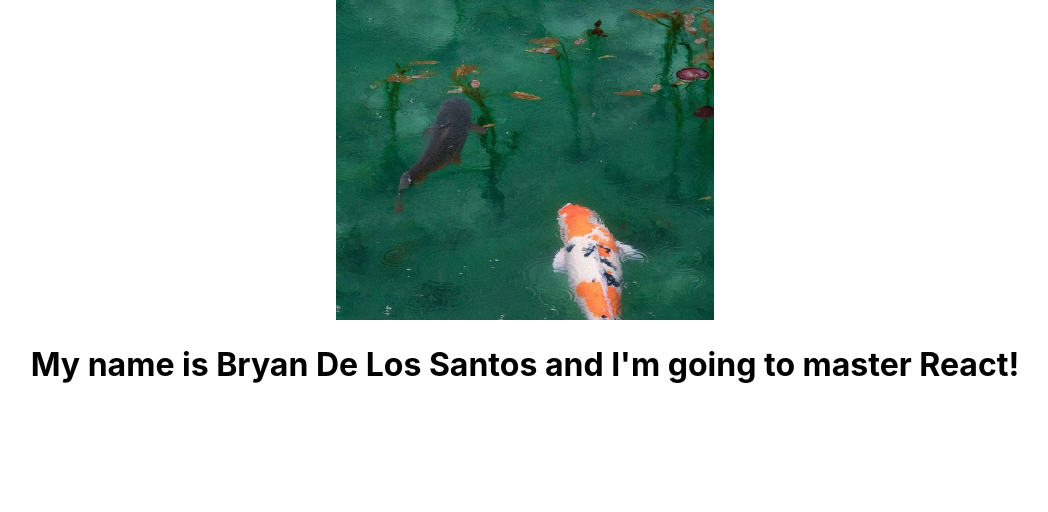
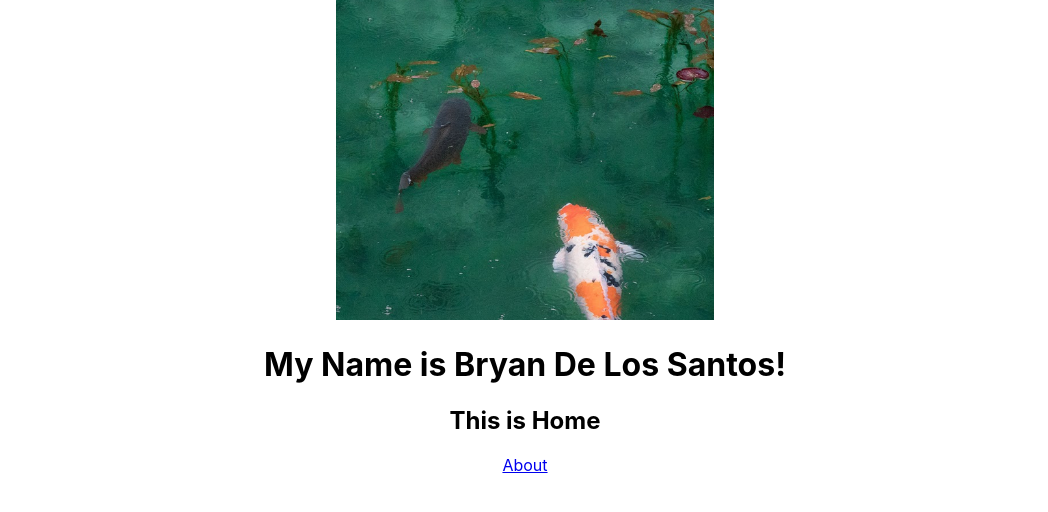
Before and after one commit to ATEOTG/ateotg.github.io, a React (Create React App) app: page / in a window 1280 px wide. Shown: the top 512 px of the page, without its empty margins (115-1163 px from the left). Built offline with nearby package versions, Linux system fonts and the light colour scheme.

Commit message:
added new components

```diff
--- a/package.json
+++ b/package.json
@@ -8,6 +8,7 @@
     "@testing-library/user-event": "^12.8.3",
     "react": "^17.0.2",
     "react-dom": "^17.0.2",
+    "react-router-dom": "^6.0.2",
     "react-scripts": "4.0.3",
     "web-vitals": "^1.1.2"
   },
--- a/src/App.js
+++ b/src/App.js
@@ -1,5 +1,9 @@
 import logo from './bryandelossantos.png';
+import {Routes, Route, Link} from "react-router-dom";
 import './App.css';
+import About from "./components/About"
+import Home from "./components/Home"
+
 
 function App() {
   return (
@@ -8,10 +12,12 @@
 
       <img src={logo} className="App-logo" alt="logo" />
         <h1>
-
-          My name is Bryan De Los Santos and I'm going to master React!
+          My Name is Bryan De Los Santos!
         </h1>
-
+        <Routes>
+          <Route path="/" element = {<Home /> } />
+          <Route path="about" element = {<About />} />
+        </Routes>
 
     </div>
   );
--- /dev/null
+++ b/src/components/About.js
@@ -0,0 +1,17 @@
+import React from "react";
+import {Link} from "react-router-dom"
+
+function About() {
+    return(
+        <>
+        <main>
+            <h2> Who are we?</h2>
+        </main>
+        <nav>
+            <Link to ="/"> Home </Link>
+        </nav>
+        </>
+        );
+}
+
+export default About
--- /dev/null
+++ b/src/components/Home.js
@@ -0,0 +1,18 @@
+import React from "react";
+import {Link} from "react-router-dom"
+
+
+function Home() {
+    return(
+        <>
+        <main>
+            <h2> This is Home </h2>
+        </main>
+        <nav>
+            <Link to ="about"> About </Link>
+        </nav>
+        </>
+        );
+}
+
+export default Home
--- a/src/index.js
+++ b/src/index.js
@@ -1,13 +1,14 @@
 import React from 'react';
 import ReactDOM from 'react-dom';
+import { BrowserRouter } from 'react-router-dom';
 import './index.css';
 import App from './App';
 import reportWebVitals from './reportWebVitals';
 
 ReactDOM.render(
-  <React.StrictMode>
+  <BrowserRouter>
     <App />
-  </React.StrictMode>,
+  </BrowserRouter>,
   document.getElementById('root')
 );
 
```
Also changed, not shown: src/components/ContactMe.js (added, +12 -0 lines), src/components/Projects.js (added, +12 -0 lines), 1 other file (tests, documents, lock files or other folders).
